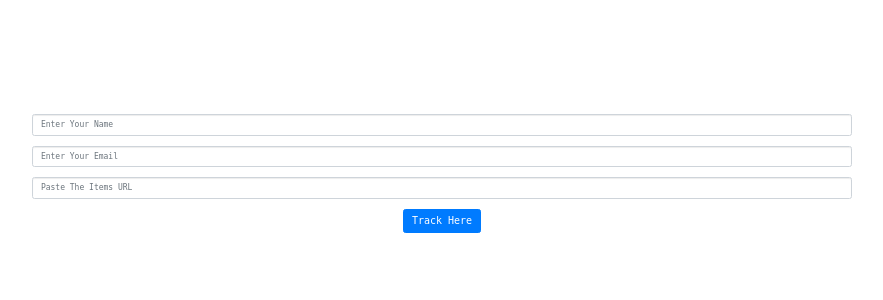
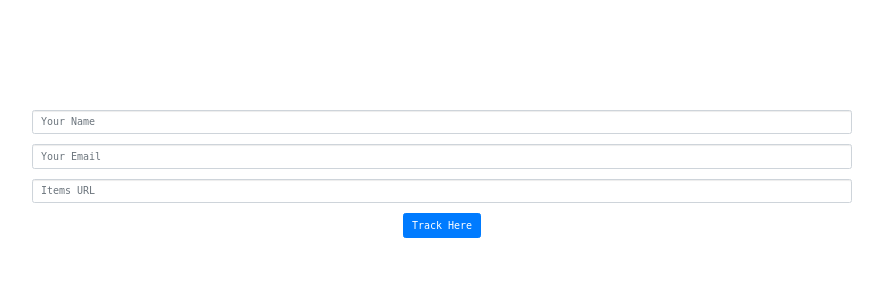
Before and after one commit to Makhubedu/PriceTracker, a Flask app: page / in a window 1280 px wide. Shown: the part 229-529 px from the top of the page, without its empty margins (198-1081 px from the left). Run offline with Flask 2, Linux system fonts and the light colour scheme; some libraries are stand-ins or nearby versions; some web fonts are replaced.

Commit message:
I made some chnages on style

```diff
--- a/static/styles/mainpage.css
+++ b/static/styles/mainpage.css
@@ -27,11 +27,6 @@ header {
     align-items: center;
 }
 
-::placeholder {
-    color: #ec008c;
-}
-
 .form-control {
-    font-size: 0.8em;
     width: 80%;
 }
--- a/templates/home_page.html
+++ b/templates/home_page.html
@@ -4,14 +4,14 @@
 <form action="{{url_for('track')}}" method="POST">
 
     <div class="form-group">
-        <input class="form-control" type="text" name="name" placeholder="Enter Your Name">
+        <input class="form-control" type="text" name="name" placeholder="Your Name">
     </div>
 
     <div class="form-group">
-        <input class="form-control" type="email" name="email" placeholder="Enter Your Email">
+        <input class="form-control" type="email" name="email" placeholder="Your Email">
     </div>
     <div class="form-group">
-        <input class="form-control" type="url" name="item" placeholder="Paste The Items URL">
+        <input class="form-control" type="url" name="item" placeholder="Items URL">
     </div>
 
 
```
